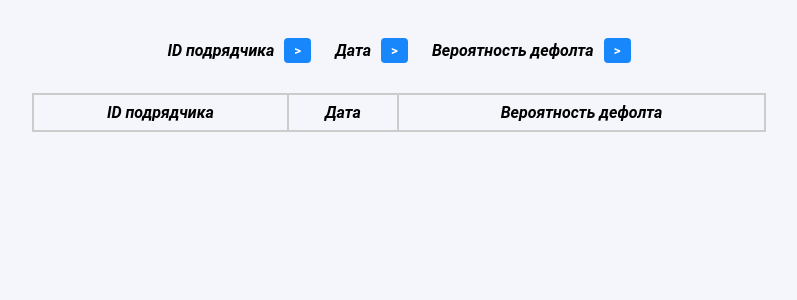
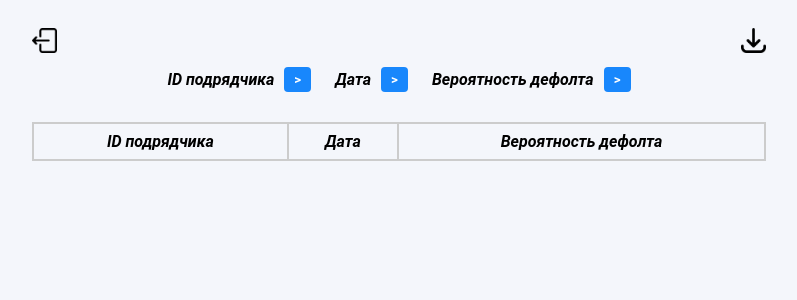
Before and after one commit to NSO-Clio/SamoletGroup-Development, a Flask app: template web/app/templates/table.html in a window 1280 px wide. Shown: the top 300 px of the page, without its empty margins (241-1038 px from the left). Run offline with Flask 3, Linux system fonts and the light colour scheme; the template is opened without the code that fills it, so the values that code supplies are empty; parts of the project's set-up code (start-up, migrations or seed data) failed here and were passed over; some web fonts are replaced.

Commit message:
Allow to download the result and persist the data over sessions via tickets

```diff
--- a/web/app/main.py
+++ b/web/app/main.py
@@ -1,13 +1,20 @@
 import pandas as pd
-from flask import Flask, render_template, request, redirect, url_for, flash
+from flask import Flask, render_template, request, redirect, send_file, url_for, flash
+from flask_caching import Cache
 import requests
+from uuid import uuid4
+import io
 
 import dotenv
 dotenv.load_dotenv()
 from . import config
 
+
 app = Flask(__name__)
 config.validate_config(app)
+config.validate_cache_config(app)
+
+cache = Cache(app)
 
 @app.route('/')
 def index():
@@ -31,16 +38,10 @@ def upload_file():
         resp.raise_for_status()
 
         data = resp.json()
-        def normalize_data(x):
-            s = x['report_date']
-            x['report_date'] = s[8:10] + '.' + s[5:7] + '.' + s[0:4]
-            x['score'] = round(x['score'] * 100)
+        ticket_id = uuid4()
+        cache.set(ticket_id.__str__(), data)
 
-            return x
-
-        data = list(map(normalize_data, data))
-
-        return render_template('table.html', data=data)
+        return redirect(f"/tickets/{ticket_id.__str__()}")
     else:
         flash('Невозможно обработать файл')
         return redirect(request.url)
@@ -48,3 +49,33 @@ def upload_file():
 @app.get('/upload')
 def upload_view():
         return redirect(url_for('index'))
+
+@app.get('/tickets/<ticket_id>')
+def ticket_view(ticket_id):
+    if not cache.has(ticket_id):
+        return redirect(url_for('index'))
+    data = cache.get(ticket_id)
+
+    def normalize_data(x):
+        s = x['report_date']
+        x['report_date'] = s[8:10] + '.' + s[5:7] + '.' + s[0:4]
+        x['score'] = round(x['score'] * 100)
+
+        return x
+
+    data = list(map(normalize_data, data))
+
+    return render_template('table.html', ticket_id=ticket_id, data=data)
+
+@app.get('/tickets/<ticket_id>/csv')
+def ticket_file(ticket_id):
+    if not cache.has(ticket_id):
+        return redirect(url_for('index'))
+    data = cache.get(ticket_id)
+
+    data_df = pd.DataFrame(data)
+    buf = io.BytesIO()
+    data_df.to_csv(buf, index=False)
+    buf.seek(0)
+
+    return send_file(buf, download_name = f"{ticket_id}.csv")
--- a/web/app/static/style.css
+++ b/web/app/static/style.css
@@ -54,6 +54,18 @@ body#table-body {
 .column-title {
     font-style: italic;
 }
+.table_container {
+    width: 60%;
+    display: flex;
+    flex-direction: column;
+    align-items: center;
+}
+.nav_buttons {
+    display: flex;
+    flex-direction: row;
+    justify-content: space-between;
+    width: 100%;
+}
 .sort-buttons {
     margin-bottom: 10px;
 }
@@ -81,7 +93,7 @@ body#table-body {
     transform: scale(0.95);
 }
 table {
-    width: 60%;
+    width: 100%;
     margin: 0 auto;
     border-collapse: collapse;
 }
--- a/web/app/templates/table.html
+++ b/web/app/templates/table.html
@@ -8,6 +8,11 @@
     <link rel="stylesheet" href="{{ url_for('static', filename='style.css') }}">
 </head>
 <body id="table-body">
+    <div class="table_container">
+        <div class="nav_buttons">
+            <a href="/"><img src="{{ url_for('static', filename='exit.png') }}" height=25/></a>
+            <a href="/tickets/{{ ticket_id }}/csv"><img src="{{ url_for('static', filename='downloads.png') }}" height=25/></a>
+        </div>
         <div class="sort-buttons">
             <div class="sort-container">
                 <div class="column-title">ID подрядчика</div>
@@ -41,6 +46,7 @@
                 {% endfor %}
             </tbody>
         </table>
+    </div>
 
     <script src="https://code.jquery.com/jquery-3.6.0.min.js"></script>
     <script>
--- a/web/requirements.txt
+++ b/web/requirements.txt
@@ -1,4 +1,6 @@
 flask==3.0.3
 pandas==2.2.2
 requests==2.32.3
+Flask-Caching==2.3.0
+redis==5.0.8
 python-dotenv
```
Also changed, not shown: docker-compose.yml (+8 -0 lines), web/app/config.py (+17 -0 lines), web/app/static/downloads.png (added), web/app/static/exit.png (added), 2 other files. Lines whose indentation alone changed are shown as unchanged.
